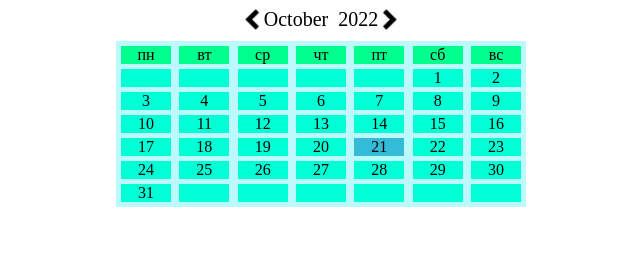
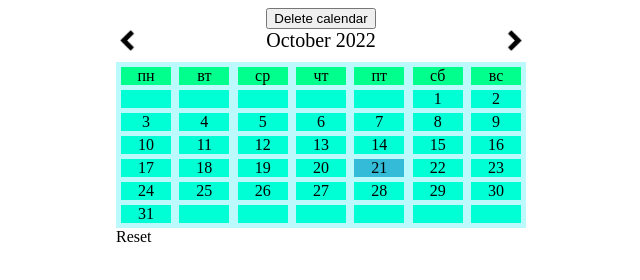
Before and after one commit to Torens29/calendar, a plain HTML site: page index.html in a window 1280 px wide. Shown: the whole page, without its empty margins (319-959 px from the left). Drawn offline with Linux system fonts and the light colour scheme.

Commit message:
roma example

```diff
--- a/css/index.css
+++ b/css/index.css
@@ -1,55 +1,51 @@
-body{
+body {
     display: flex;
     flex-direction: column;
     justify-content: center;
     align-items: center;
 }
 
-.menu{
-    width: 360px;
+.menu {
+    width: 100%;
     display: flex;
-    justify-content: center;
+    justify-content: space-between;
     padding-bottom: 10px;
 
     font-size: 20px;
 }
 
-.step_back{
+.step_back {
     width: 23px;
     height: 23px;
 
-
     align-self: flex-end;
 
-    background-image: url("../img/стрелка.png");
+    background-image: url('../img/стрелка.png');
     background-repeat: no-repeat;
     background-size: contain;
     transform: rotate(180deg);
 }
 
-.step_back:hover{
+.step_back:hover {
     cursor: pointer;
 }
 
-.step_next{
+.step_next {
     width: 23px;
     height: 23px;
 
-
     align-self: flex-end;
 
-    background-image: url("../img/стрелка.png");
+    background-image: url('../img/стрелка.png');
     background-repeat: no-repeat;
     background-size: contain;
-
-
 }
 
-.step_next:hover{
+.step_next:hover {
     cursor: pointer;
 }
 
-.calendar{
+.calendar {
     height: auto;
     width: 400px;
     background: rgb(187, 249, 252);
@@ -62,28 +58,19 @@ body{
     text-align: center;
 }
 
-.calendar__weeksDay_name{
+.calendar__weeksDay_name {
     background-color: #00ff8c;
 }
 
-.calendar__weeksDay_item{
+.calendar__weeksDay_item {
     margin-top: 5px;
     background-color: rgb(0, 255, 213);
-
 }
 
-.color_turquoise{
-    background-color: #00FFD5;
+.color_turquoise {
+    background-color: #00ffd5;
 }
 
-.color_lBlue{
+.color_lBlue {
     background-color: #34bbd7;
 }
-
-.numMonth{
-    display: none;
-}
-
-.year{
-    margin-left: 10px;
-}
--- a/index.html
+++ b/index.html
@@ -1,17 +1,13 @@
 <!DOCTYPE html>
 <html lang="en">
     <head>
-    <meta charset="UTF-8">
-    <meta http-equiv="X-UA-Compatible" content="IE=edge">
-    <meta name="viewport" content="width=device-width, initial-scale=1.0">
+        <meta charset="UTF-8" />
+        <meta http-equiv="X-UA-Compatible" content="IE=edge" />
+        <meta name="viewport" content="width=device-width, initial-scale=1.0" />
         <title>Календарь</title>
-
-
     </head>
     <body>
-
-    <link rel="stylesheet" href="css/index.css">
+        <link rel="stylesheet" href="css/index.css" />
         <script src="js/index.js"></script>
     </body>
-
 </html>
--- a/js/index.js
+++ b/js/index.js
@@ -1,113 +1,119 @@
+const el = (tag, attrs = {}, children = []) => {
+    const elem = document.createElement(tag);
+    for (const [key, value] of Object.entries(attrs))
+        elem.setAttribute(key, value);
 
-createCalendarHTML();
-fillCalc(new Date());
+    elem.append(...children);
 
-function createCalendarHTML(){
-    let menu = document.createElement('div');
-    menu.className='menu';
-    menu.insertAdjacentHTML("afterbegin", `
-        <div class="step_back"></div>
-        <div class="month"></div>
-        <div class="year"></div>
-        <div class="step_next"></div>
-        <div class="numMonth"></div>
-    `)
+    return elem;
+};
 
+const elDiv = el.bind(null, 'div');
 
-    let calendar = document.createElement('div');
-    calendar.className = 'calendar';
-    calendar.insertAdjacentHTML('afterbegin', `
-            <div class="calendar__weeksDay_name">пн</div>
-            <div class="calendar__weeksDay_name">вт</div>
-            <div class="calendar__weeksDay_name">ср</div>
-            <div class="calendar__weeksDay_name">чт</div>
-            <div class="calendar__weeksDay_name">пт</div>
-            <div class="calendar__weeksDay_name">сб</div>
-            <div class="calendar__weeksDay_name">вс</div>
-    `);
+const dateFormater = new Intl.DateTimeFormat('en', {
+    year: 'numeric',
+    month: 'long',
+});
 
-    for(let i=0; i<49; i++){
-        let item= document.createElement("div")
-        item.className = "calendar__weeksDay_item";
-        calendar.appendChild(item);
-    }
+function createCalendar(date = new Date()) {
+    const back = elDiv({ class: 'step_back' });
+    const next = elDiv({ class: 'step_next' });
+    const dateElem = elDiv({ class: 'year' });
+    const reset = elDiv({ class: 'reset' }, ['Reset']);
 
+    const daysNames = ['пн', 'вт', 'ср', 'чт', 'пт', 'сб', 'вс'].map((name) =>
+        elDiv({ class: 'calendar__weeksDay_name' }, [name])
+    );
 
-    document.body.appendChild(menu);
-    document.body.appendChild(calendar);
+    const items = Array(49)
+        .fill(0)
+        .map(() => elDiv({ class: 'calendar__weeksDay_item' }));
+
+    const wrapper = elDiv({ class: 'calendar-wrapper' }, [
+        elDiv({ class: 'menu' }, [back, dateElem, next]),
+        elDiv({ class: 'calendar' }, [].concat(daysNames, items)),
+        reset,
+    ]);
+
+    const fillCalc = () => {
+        let firstDayOfWeek = new Date(
+            date.getFullYear(),
+            date.getMonth(),
+            0
+        ).getDay();
+
+        if (firstDayOfWeek === 0) firstDayOfWeek = 7;
+
+        const lotDayOfMonth = new Date(
+            date.getFullYear(),
+            date.getMonth() + 1,
+            0
+        ).getDate();
+
+        let day = 1;
+        for (const [i, item] of items.entries()) {
+            if (i >= firstDayOfWeek && i < lotDayOfMonth + firstDayOfWeek) {
+                item.textContent = day;
+
+                if (
+                    day++ === new Date().getDate() &&
+                    date.getFullYear() == new Date().getFullYear() &&
+                    date.getMonth() == new Date().getMonth()
+                )
+                    item.classList.add('color_lBlue');
+                else {
+                    item.classList.add('color_turquoise');
+                    item.classList.remove('color_lBlue');
+                }
+            } else item.textContent = '';
+        }
+    };
+
+    const mutateDate = (newDate) => {
+        date = newDate;
+        dateElem.textContent = dateFormater.format(date);
+    };
+
+    const makeReset = () => mutateDate(new Date());
+
+    const step = (to = 1) => {
+        let newMonth = date.getMonth() + to;
+        let newYear = date.getFullYear();
+
+        if (newMonth > 11) {
+            newMonth = 0;
+            newYear++;
+        } else if (newMonth < 0) {
+            newMonth = 11;
+            newYear--;
+        }
+
+        mutateDate(new Date(newYear, newMonth));
+    };
+
+    const observer = new MutationObserver(fillCalc);
+    observer.observe(dateElem, { childList: true });
+
+    const stepBack = step.bind(null, -1);
+    const stepNext = step.bind(null, 1);
+
+    next.addEventListener('click', stepNext);
+    back.addEventListener('click', stepBack);
+
+    reset.addEventListener('click', makeReset);
+
+    mutateDate(date);
+    document.body.appendChild(wrapper);
+
+    return () => {
+        next.removeEventListener('click', stepBack);
+        back.removeEventListener('click', stepNext);
+        reset.removeEventListener('click', makeReset);
+
+        wrapper.remove();
+    };
 }
 
-// заполнение днями
-function fillCalc(date){
-    let calendarDayNamber = document.querySelectorAll(".calendar__weeksDay_item");
-    let divMonth = document.querySelector(".month");
-    let divYear = document.querySelector(".year");
-    let numMonth = document.querySelector(".numMonth");
-    numMonth.innerHTML = date.getMonth();
-
-    let formatterMonth = new Intl.DateTimeFormat("en", {
-        month: "long",
-    });
-
-    let formatterYear = new Intl.DateTimeFormat("en", {
-        year: "numeric",
-    });
-
-    console.log( formatterMonth.format(date) ,formatterYear.format(date));
-
-    divMonth.innerHTML = formatterMonth.format(date);
-    divYear.innerHTML = formatterYear.format(date);
-
-    let day=1;
-    let firstDayOfWeek = new Date(date.getFullYear(), date.getMonth(), 0 ).getDay();
-    if(firstDayOfWeek == 0) firstDayOfWeek = 7;
-
-    let lotDayOfMonth = new Date(date.getFullYear(), date.getMonth()+1, 0).getDate();
-
-    for(let i=0; i<49; i++){
-        if( firstDayOfWeek <= i  && i< lotDayOfMonth+firstDayOfWeek){
-            calendarDayNamber[i].innerHTML = day;
-
-            if((day == new Date().getDate()) && (date.getFullYear() == new Date().getFullYear()) && (date.getMonth() == new Date().getMonth())){
-                calendarDayNamber[i].classList.add("color_lBlue"); // "#34bbd7";
-                console.log( (date.getMonth() == new Date().getMonth()), date.getMonth(), new Date().getMonth())
-            }
-            else {
-                calendarDayNamber[i].classList.add("color_turquoise")
-                calendarDayNamber[i].classList.remove("color_lBlue")
-            }    // "#00FFD5"}
-            day++;
-        } else calendarDayNamber[i].innerHTML = "";
-    }
-}
-
-
-function stepNext(){
-    let numMonth = document.querySelector(".numMonth").innerHTML;
-    let year = document.querySelector(".year").innerHTML;
-
-    numMonth++;
-    // let year;
-    if( numMonth > 11) {
-        year++;
-        numMonth = 0
-
-    } fillCalc(new Date( year, numMonth));
-}
-
-function stepBack(){
-    let numMonth = document.querySelector(".numMonth").innerHTML;
-    let year = document.querySelector(".year").innerHTML;
-
-    numMonth--;
-    if( numMonth < 0) {
-        year--;
-        numMonth = 11;
-    } fillCalc(new Date( year, numMonth))
-}
-// перелиствование
-    let btnStepNext = document.querySelector(".step_next");
-    let btnStepBack = document.querySelector(".step_back");
-
-    btnStepNext.addEventListener('click', stepNext)
-    btnStepBack.addEventListener('click', stepBack)
+const btn = el('button', {}, ['Delete calendar']);
+document.body.appendChild(btn);
+btn.addEventListener('click', createCalendar());
```
Lines whose indentation alone changed are shown as unchanged.
